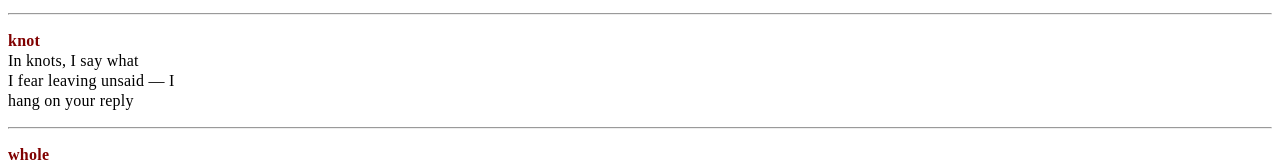
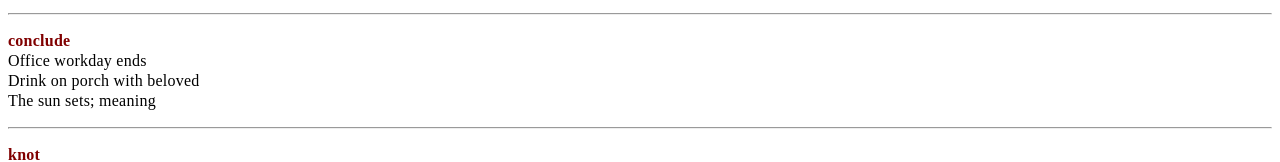
Before and after one commit to johnkerl/haiku, a plain HTML site: page index.html in a window 1280 px wide. Shown: the part 610-772 px from the top of the page. Drawn offline with Linux system fonts and the light colour scheme.

Commit message:
conclude

```diff
--- a/index.html
+++ b/index.html
@@ -49,6 +49,13 @@ pbpaste | ./haifmt prompt
 <br>But how was _your_ day?
 <br>I hasten to add, hoping
 <br>you'll follow the slip
+
+<p><hr>
+<p>
+<span class=boldmaroon>conclude</span>
+<br>Office workday ends
+<br>Drink on porch with beloved
+<br>The sun sets; meaning
 
 <p><hr>
 <p>
```
